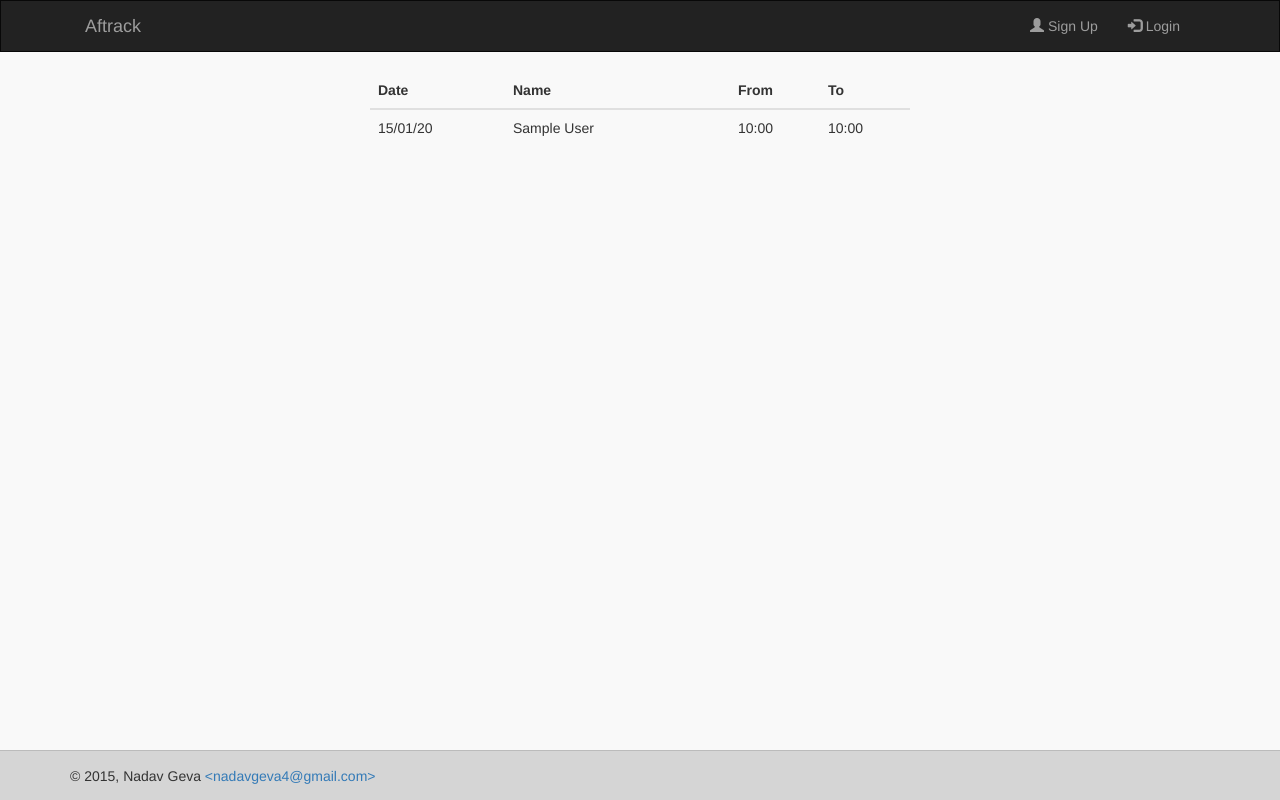
After one commit to nadavge/aftrack, a Flask app: template webservice/aftrack/templates/home_admin.html in a window 1280 px wide. The commit adds this page. Run offline with Flask 2, Linux system fonts and the light colour scheme; the template is opened without the code that fills it: values that come from a table or form of the project are taken from there, others are empty; tables that the repository leaves empty hold one stand-in row (values such as "Sample post"); parts of the project's set-up code (start-up, migrations or seed data) failed here and were passed over; some libraries are stand-ins or nearby versions.

Commit message:
Add sortable afters table (incomplete)

```diff
--- a/webservice/aftrack/models.py
+++ b/webservice/aftrack/models.py
@@ -70,6 +70,12 @@ class User(db.Model, UserMixin):
 		note: doesn't handle commiting to db """
 		self.password = generate_password_hash(password)
 
+	def get_active_after(self):
+		"""Return the active after object, None if no active after"""
+		for after in self.afters:
+			if after.end is None: return after
+		return None
+
 
 @login_manager.user_loader
 def load_user(user_id):
--- /dev/null
+++ b/webservice/aftrack/static/css/sortable-theme-bootstrap.css
@@ -0,0 +1,82 @@
+/* line 2, ../sass/_sortable.sass */
+table[data-sortable] {
+  border-collapse: collapse;
+  border-spacing: 0;
+}
+/* line 6, ../sass/_sortable.sass */
+table[data-sortable] th {
+  vertical-align: bottom;
+  font-weight: bold;
+}
+/* line 10, ../sass/_sortable.sass */
+table[data-sortable] th, table[data-sortable] td {
+  text-align: left;
+  padding: 10px;
+}
+/* line 14, ../sass/_sortable.sass */
+table[data-sortable] th:not([data-sortable="false"]) {
+  -webkit-user-select: none;
+  -moz-user-select: none;
+  -ms-user-select: none;
+  -o-user-select: none;
+  user-select: none;
+  -webkit-tap-highlight-color: rgba(0, 0, 0, 0);
+  -webkit-touch-callout: none;
+  cursor: pointer;
+}
+/* line 26, ../sass/_sortable.sass */
+table[data-sortable] th:after {
+  content: "";
+  visibility: hidden;
+  display: inline-block;
+  vertical-align: inherit;
+  height: 0;
+  width: 0;
+  border-width: 5px;
+  border-style: solid;
+  border-color: transparent;
+  margin-right: 1px;
+  margin-left: 10px;
+  float: right;
+}
+/* line 40, ../sass/_sortable.sass */
+table[data-sortable] th[data-sorted="true"]:after {
+  visibility: visible;
+}
+/* line 43, ../sass/_sortable.sass */
+table[data-sortable] th[data-sorted-direction="descending"]:after {
+  border-top-color: inherit;
+  margin-top: 8px;
+}
+/* line 47, ../sass/_sortable.sass */
+table[data-sortable] th[data-sorted-direction="ascending"]:after {
+  border-bottom-color: inherit;
+  margin-top: 3px;
+}
+
+/* line 12, ../sass/sortable-theme-bootstrap.sass */
+table[data-sortable].sortable-theme-bootstrap thead th {
+  border-bottom: 2px solid #e0e0e0;
+}
+/* line 15, ../sass/sortable-theme-bootstrap.sass */
+table[data-sortable].sortable-theme-bootstrap tbody td {
+  border-top: 1px solid #e0e0e0;
+}
+/* line 18, ../sass/sortable-theme-bootstrap.sass */
+table[data-sortable].sortable-theme-bootstrap th[data-sorted="true"] {
+  color: #3a87ad;
+  background: #d9edf7;
+  border-bottom-color: #bce8f1;
+}
+/* line 23, ../sass/sortable-theme-bootstrap.sass */
+table[data-sortable].sortable-theme-bootstrap th[data-sorted="true"][data-sorted-direction="descending"]:after {
+  border-top-color: #3a87ad;
+}
+/* line 26, ../sass/sortable-theme-bootstrap.sass */
+table[data-sortable].sortable-theme-bootstrap th[data-sorted="true"][data-sorted-direction="ascending"]:after {
+  border-bottom-color: #3a87ad;
+}
+/* line 31, ../sass/sortable-theme-bootstrap.sass */
+table[data-sortable].sortable-theme-bootstrap.sortable-theme-bootstrap-striped tbody > tr:nth-child(odd) > td {
+  background-color: #f9f9f9;
+}
--- a/webservice/aftrack/static/css/style.css
+++ b/webservice/aftrack/static/css/style.css
@@ -7,7 +7,7 @@ html
 body
 {
 	background-color:#F9F9F9;
-	margin-bottom:90px;
+	margin-bottom:80px;
 }
 
 .navbar
@@ -30,8 +30,13 @@ footer
 {
 	position:absolute;
 	bottom:0px;
-	height:60px;
+	height:50px;
 	border-top: 1px solid #BBB;
 	background-color: #D5D5D5;
 	width:100%
 }
+
+.container-footer
+{
+	padding-top:15px;
+}
--- a/webservice/aftrack/templates/base.html
+++ b/webservice/aftrack/templates/base.html
@@ -6,6 +6,8 @@
 	<link rel="stylesheet" type="text/css" href="static/css/style.css"/>
 	<script language="javascript" src="static/js/jquery-2.1.4.min.js"></script>
 	<script language="javascript" src="static/js/bootstrap.min.js"></script>
+	{% block extra_head %}
+	{% endblock %}
 </head>
 <body>
 <nav class="navbar navbar-inverse">
@@ -47,8 +49,8 @@
 	{% endblock %}
 </div>
 <footer class="footer">
-	<div class="container" style="padding-top:20px">
-		&copy; 2015 - Nadav Geva <a href="mailto:nadavgeva4@gmail.com">&lt;nadavgeva4@gmail.com&gt;</a>
+	<div class="container container-footer">
+		&copy; 2015, Nadav Geva <span class="hidden-xs"><a href="mailto:nadavgeva4@gmail.com">&lt;nadavgeva4@gmail.com&gt;</a></span>
 	</div>
 </footer>
 </body>
--- /dev/null
+++ b/webservice/aftrack/templates/home.html
@@ -0,0 +1,3 @@
+{% extends 'base.html' %}
+{% block content %}
+{% endblock %}
--- /dev/null
+++ b/webservice/aftrack/templates/home_admin.html
@@ -0,0 +1,30 @@
+{% extends 'base.html' %}
+{% block extra_head %}
+<link rel="stylesheet" href="/static/css/sortable-theme-bootstrap.css">
+<script language="javascript" src="/static/js/sortable.min.js"></script>
+{% endblock %}
+{% block content %}
+
+<div class="col-sm-8 col-sm-offset-2 col-md-6 col-md-offset-3">
+	<table class="sortable-theme-bootstrap table table-hover" data-sortable>
+		<thead>
+			<tr>
+				<th class="col-xs-3">Date</th>
+				<th class="col-xs-5">Name</th>
+				<th class="col-xs-2">From</th>
+				<th class="col-xs-2">To</th>
+			</tr>
+		</thead>
+		<tbody>
+			{% for after in afters %}
+				<tr>
+					<td>{{ after.date.strftime('%d/%m/%y') }}</td>
+					<td>{{ after.user.first_name }} {{ after.user.last_name }}</td>
+					<td>{{ after.start.strftime('%H:%M') }}</td>
+					<td>{{ after.end.strftime('%H:%M') if after.end != None else '--:--' }}</td>
+				</tr>
+			{% endfor %}
+		</tbody>
+	</table>
+</div>
+{% endblock %}
```
Also changed, not shown: webservice/aftrack/views.py (+10 -3 lines), webservice/aftrack/static/js/sortable.min.js (added).
